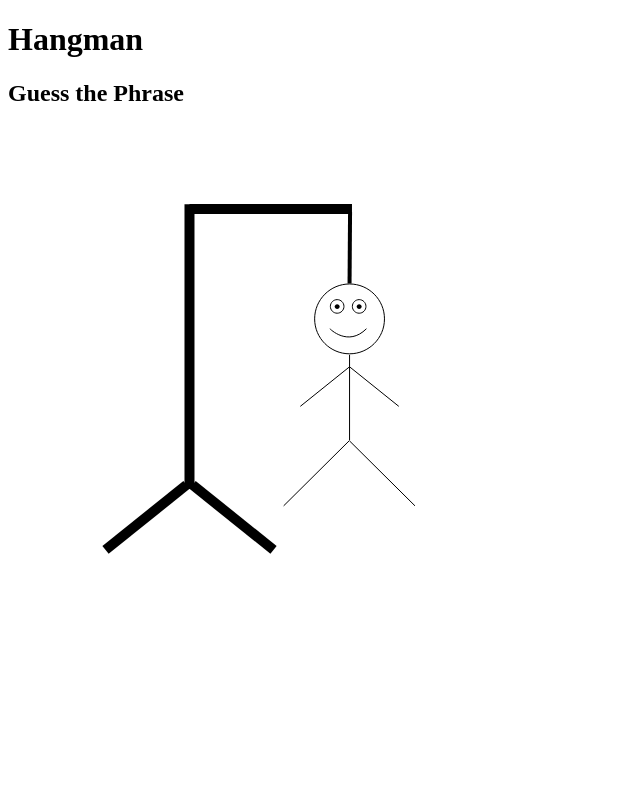
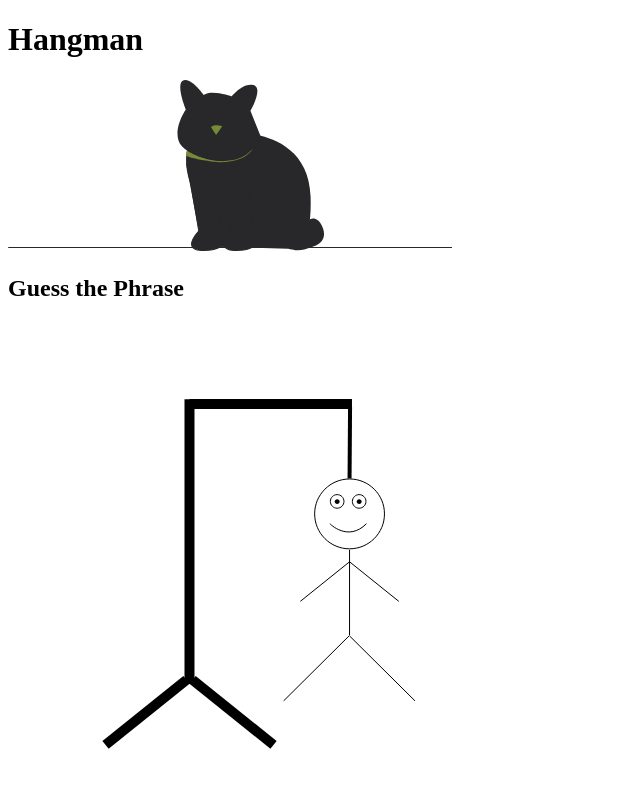
Before and after one commit to tracy-tucker/hangman, a React (Vite) app: page / in a window 1280 px wide. Shown: the top 788 px of the page, without its empty margins (0-640 px from the left). Built offline with nearby package versions, Linux system fonts and the light colour scheme.

Commit message:
Adds cat to Hero comp

```diff
--- a/src/components/Hero.jsx
+++ b/src/components/Hero.jsx
@@ -1,9 +1,11 @@
 import React from 'react';
+import cat from '../assets/cat.svg';
 
 const Hero = () => {
   return (
     <div>
       <h1>Hangman</h1>
+      <img src={cat} alt="charlie the cat" />
       <h2>Guess the Phrase</h2>
     </div>
   );
```
Also changed, not shown: src/assets/cat.svg (added).
